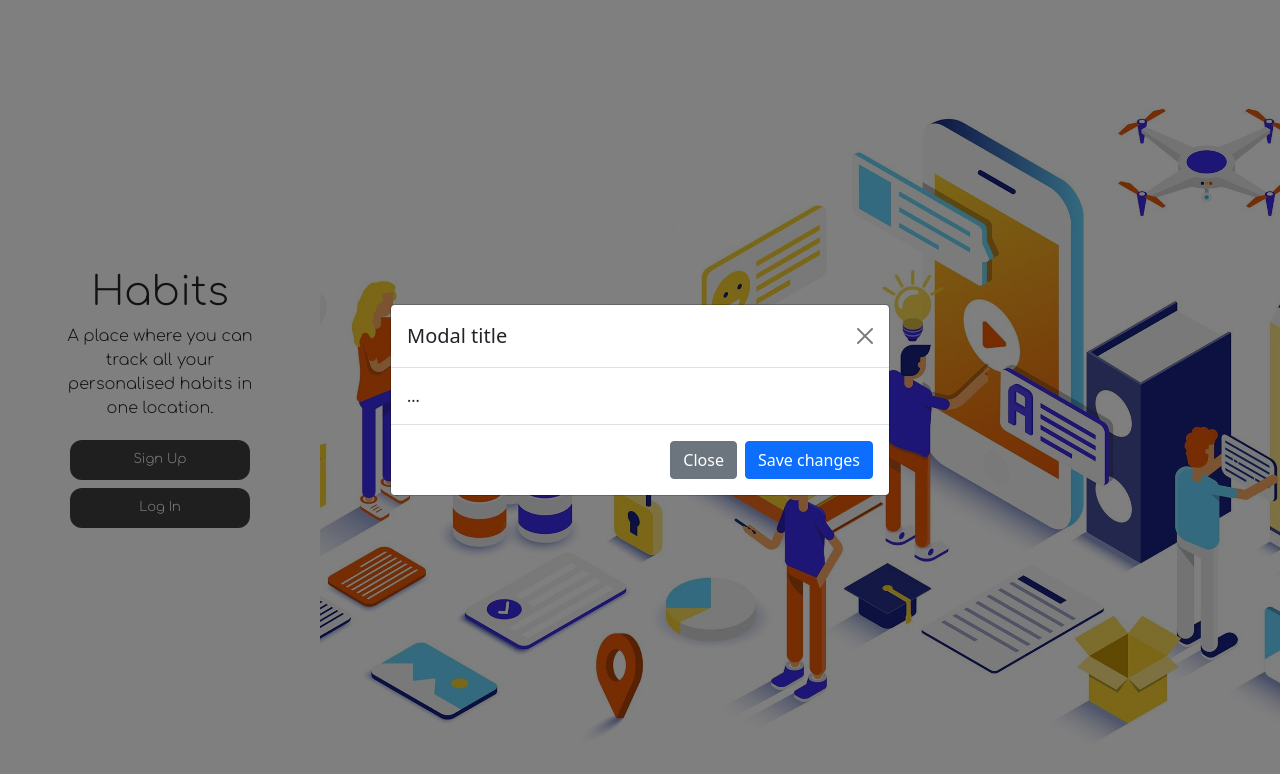
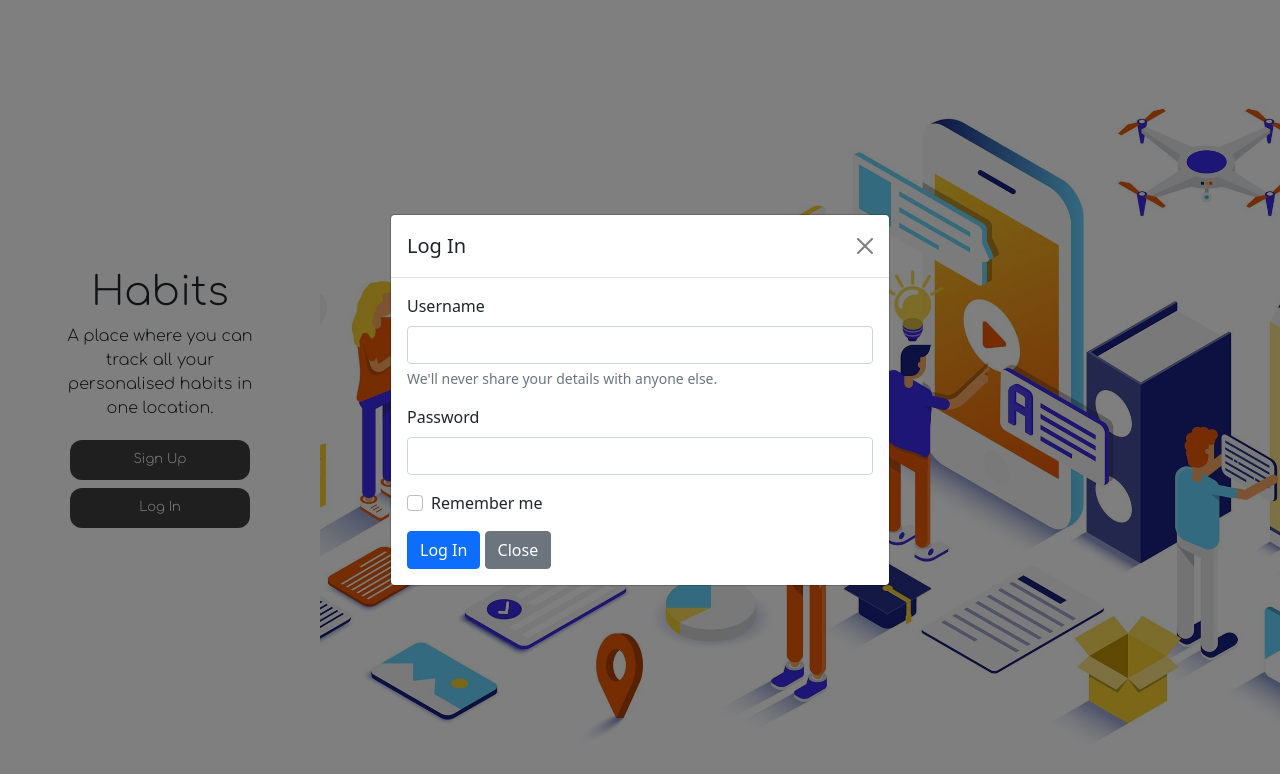
Before and after one commit to UCEHenry/habit_tracker, a website: page client/index.html in a window 1280 px wide. Both pictures are taken after a click on the button "Log In". Drawn offline with nearby package versions, Linux system fonts and the light colour scheme.

Commit message:
Added log in form to the modal

```diff
--- a/client/css/styles.css
+++ b/client/css/styles.css
@@ -1,4 +1,8 @@
 @import url('https://fonts.googleapis.com/css2?family=Comfortaa:wght@300&display=swap');
+
+body {
+  font-family: 'Comfortaa', cursive;
+}
 
 #banner {
     display: grid;
--- a/client/index.html
+++ b/client/index.html
@@ -1,17 +1,22 @@
 <!DOCTYPE html>
 <html lang="en">
+
 <head>
   <meta charset="UTF-8">
   <meta http-equiv="X-UA-Compatible" content="IE=edge">
   <meta name="viewport" content="width=device-width, initial-scale=1.0">
   <link rel="stylesheet" href="./css/styles.css">
   <!-- CSS only -->
-<link href="https://cdn.jsdelivr.net/npm/bootstrap@5.1.3/dist/css/bootstrap.min.css" rel="stylesheet" integrity="sha384-1BmE4kWBq78iYhFldvKuhfTAU6auU8tT94WrHftjDbrCEXSU1oBoqyl2QvZ6jIW3" crossorigin="anonymous">
+  <link href="https://cdn.jsdelivr.net/npm/bootstrap@5.1.3/dist/css/bootstrap.min.css" rel="stylesheet"
+    integrity="sha384-1BmE4kWBq78iYhFldvKuhfTAU6auU8tT94WrHftjDbrCEXSU1oBoqyl2QvZ6jIW3" crossorigin="anonymous">
 
   <!-- JavaScript Bundle with Popper -->
-<script defer src="https://cdn.jsdelivr.net/npm/bootstrap@5.1.3/dist/js/bootstrap.bundle.min.js" integrity="sha384-ka7Sk0Gln4gmtz2MlQnikT1wXgYsOg+OMhuP+IlRH9sENBO0LRn5q+8nbTov4+1p" crossorigin="anonymous"></script>
+  <script defer src="https://cdn.jsdelivr.net/npm/bootstrap@5.1.3/dist/js/bootstrap.bundle.min.js"
+    integrity="sha384-ka7Sk0Gln4gmtz2MlQnikT1wXgYsOg+OMhuP+IlRH9sENBO0LRn5q+8nbTov4+1p"
+    crossorigin="anonymous"></script>
   <title>Habits</title>
 </head>
+
 <body>
   <div id="banner">
     <section id="title">
@@ -28,20 +33,36 @@
     <div class="modal-dialog  modal-dialog-centered">
       <div class="modal-content">
         <div class="modal-header">
-          <h5 class="modal-title" id="exampleModalLabel">Modal title</h5>
+          <h5 class="modal-title" id="exampleModalLabel">Log In</h5>
           <button type="button" class="btn-close" data-bs-dismiss="modal" aria-label="Close"></button>
         </div>
         <div class="modal-body">
-          ...
+          <form>
+            <div class="mb-3">
+              <label for="exampleInputEmail1" class="form-label">Username</label>
+              <input type="email" class="form-control" id="exampleInputEmail1" aria-describedby="emailHelp">
+              <div id="emailHelp" class="form-text">We'll never share your details with anyone else.</div>
             </div>
-        <div class="modal-footer">
+            <div class="mb-3">
+              <label for="exampleInputPassword1" class="form-label">Password</label>
+              <input type="password" class="form-control" id="exampleInputPassword1">
+            </div>
+            <div class="mb-3 form-check">
+              <input type="checkbox" class="form-check-input" id="exampleCheck1">
+              <label class="form-check-label" for="exampleCheck1">Remember me</label>
+            </div>
+            <button type="submit" class="btn btn-primary">Log In</button>
             <button type="button" class="btn btn-secondary" data-bs-dismiss="modal">Close</button>
-          <button type="button" class="btn btn-primary">Save changes</button>
+          </form>
         </div>
+        <!-- <div class="modal-footer">
+          <button type="button" class="btn btn-primary">Log in</button>
+        </div> -->
       </div>
     </div>
   </div>
 
 
 </body>
+
 </html>
```
Lines whose indentation alone changed are shown as unchanged.
